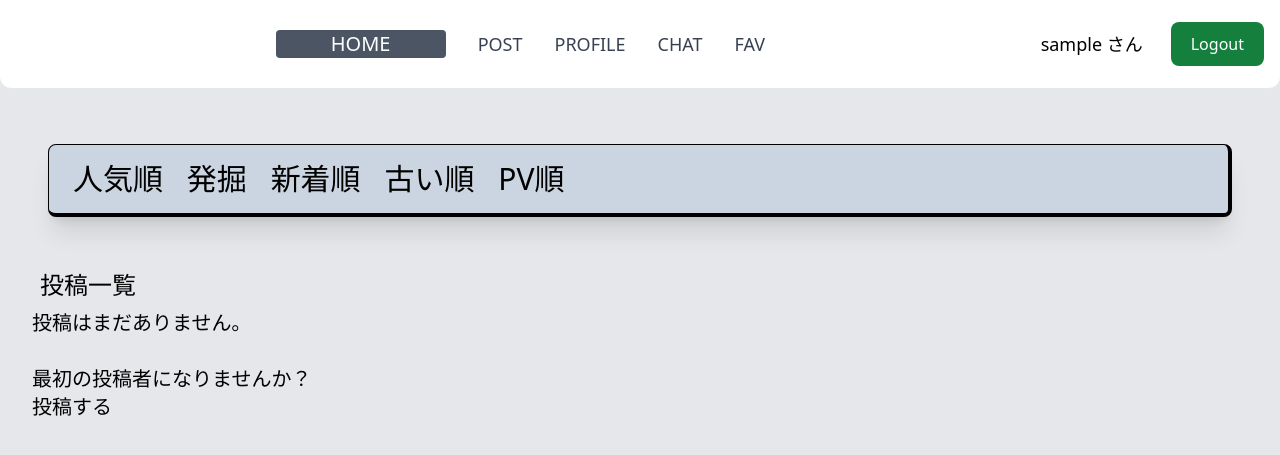
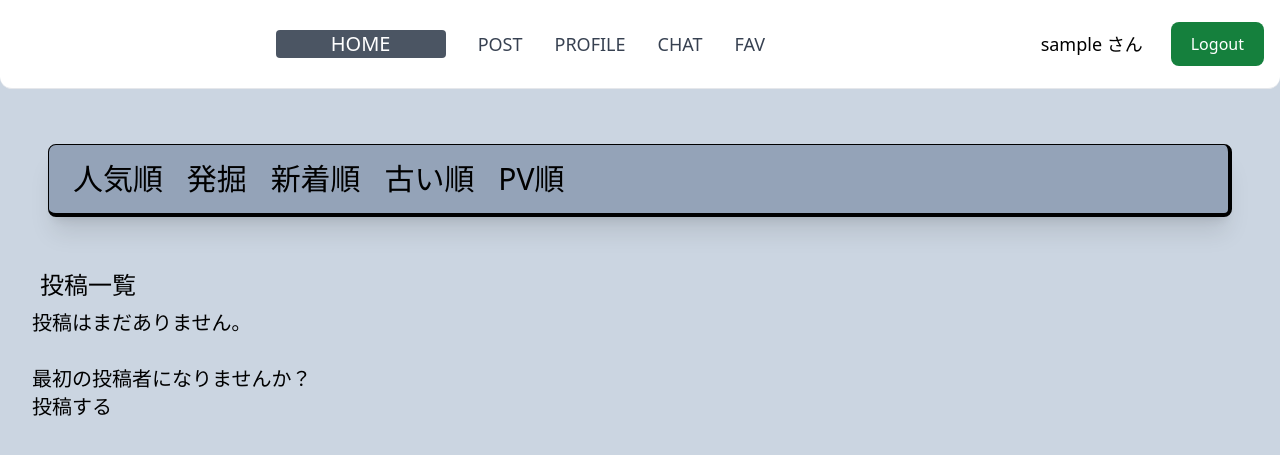
Before and after one commit to Shiryu-Toujima-1f10210346/DEVIANT, a Django app: page /home/ in a window 1280 px wide. Shown: the top 455 px of the page. Run offline with Django 4.2, Linux system fonts and the light colour scheme; the visitor is signed in with stand-in values (Sample User, id 1); data that the repository does not hold is empty; some libraries are stand-ins or nearby versions.

Commit message:
Update home.html

```diff
--- a/chat/templates/chat/home.html
+++ b/chat/templates/chat/home.html
@@ -16,7 +16,7 @@
 
 {% block header %}
 
-<body class="bg-gray-200">
+<body class="bg-slate-300">
 
   {% comment %} ここからローディング画面 {% endcomment %}
   <div class="w-full h-full bg-white cover"style="z-index:5; position:fixed;"></div>
@@ -30,7 +30,7 @@
   p-4 m-4
   lg:text-xl
   ">
-  <div class="p-4 m-4 bg-slate-300 border rounded-lg border-b-4 border-black border-r-4 shadow-xl">
+  <div class="p-4 m-4 bg-slate-400 border rounded-lg border-b-4 border-black border-r-4 shadow-xl">
     <span class="m-2 text-3xl ">
         <a type="button" href="{%url "home"%}?order=popular" class="hover:shadow-2xl hover:text-blue-500">人気順 </a>
       </span>
```
